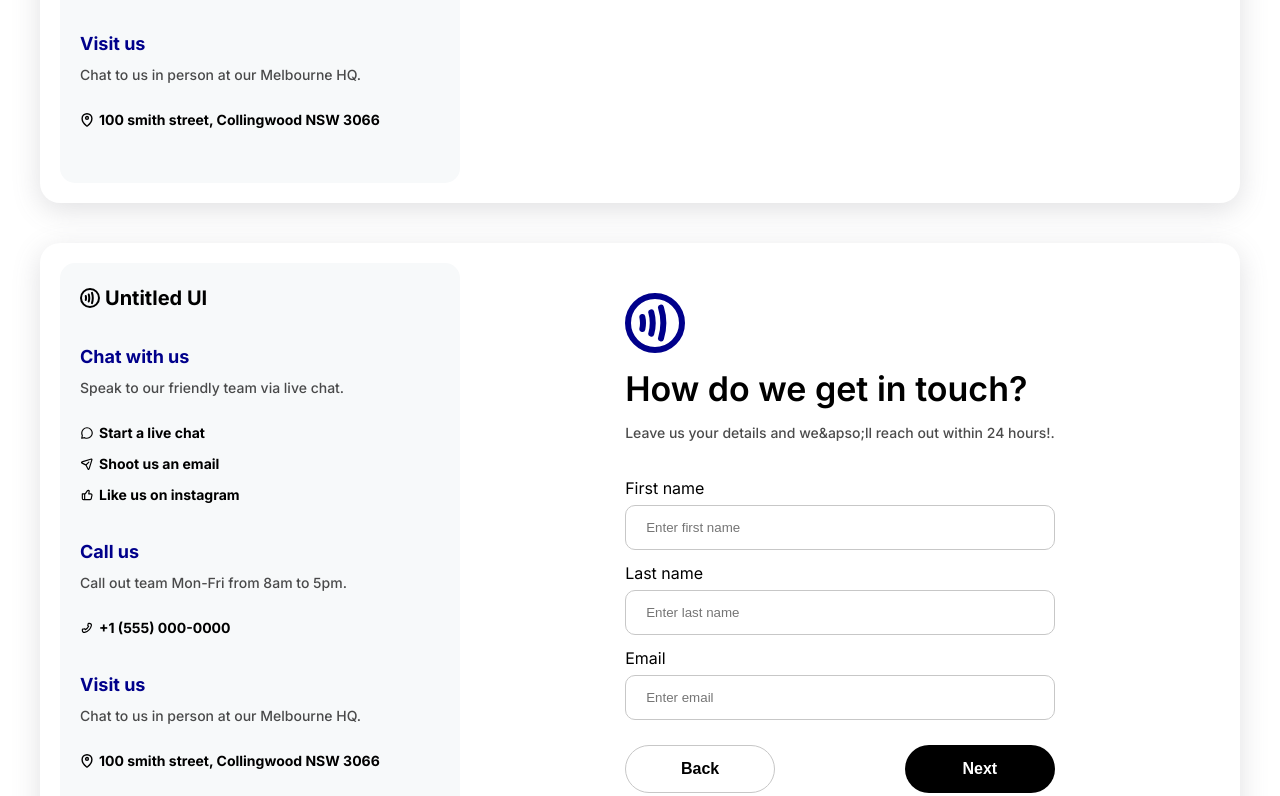
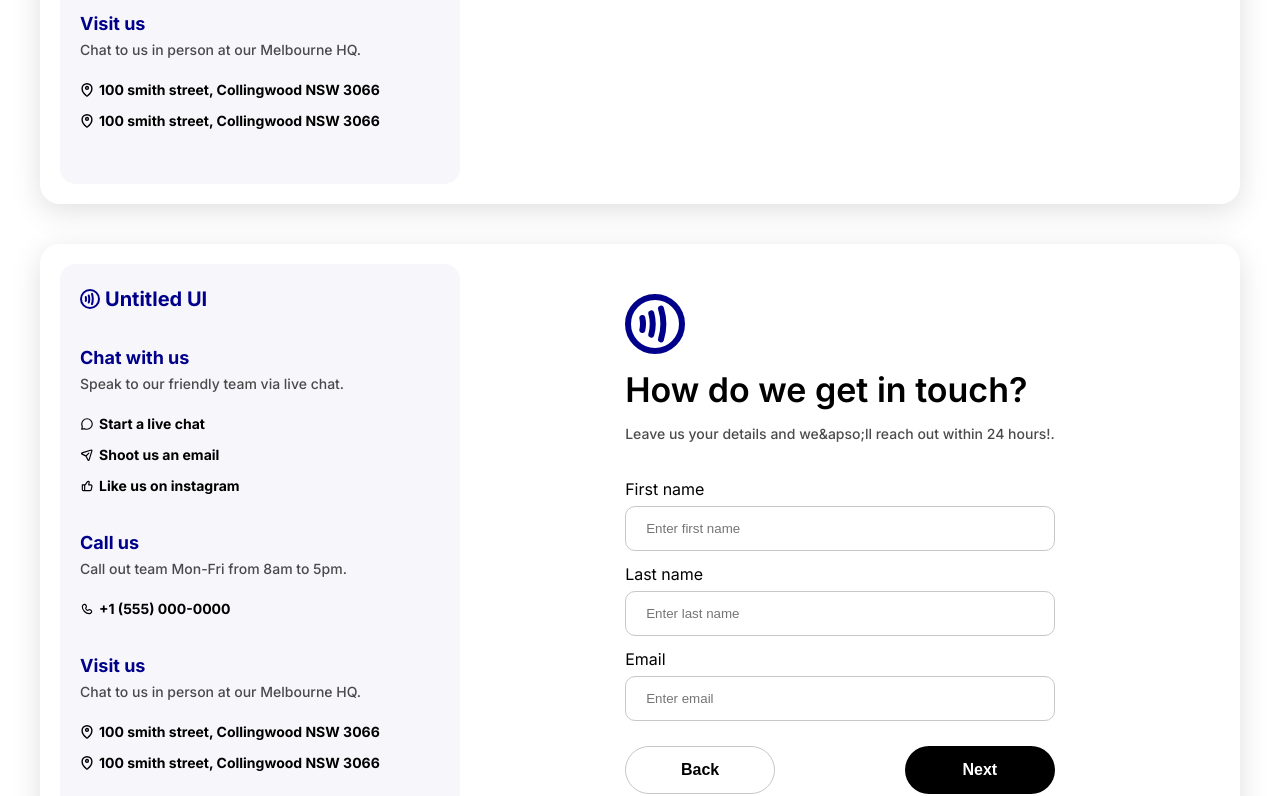
Before and after one commit to DipakGohilSimform/form-poc, a React (Vite) app: page / in a window 1280 px wide. Shown: the part 1278-2074 px from the top of the page. Built offline with nearby package versions, Linux system fonts and the light colour scheme.

Commit message:
main bg changed

```diff
--- a/src/components/multi-step-form/MultiStepForm.jsx
+++ b/src/components/multi-step-form/MultiStepForm.jsx
@@ -225,7 +225,7 @@ function MultiStepForm() {
         .to(
           endGreetingRef.current,
           {
-            y: "-2050",
+            y: "-2070",
             duration: 0.8,
             ease: "power1.out",
           },
@@ -416,6 +416,10 @@ function MultiStepForm() {
                 <Location />
                 100 smith street, Collingwood NSW 3066
               </a>
+              <a href="#" className="dark">
+                <Location />
+                100 smith street, Collingwood NSW 3066
+              </a>
             </div>
           </div>
           <div className="form-content">
@@ -483,6 +487,10 @@ function MultiStepForm() {
             <div className="title-wrapper">
               <h3 className="sidebar-heading">Visit us</h3>
               <p className="desc">Chat to us in person at our Melbourne HQ.</p>
+              <a href="#" className="dark">
+                <Location />
+                100 smith street, Collingwood NSW 3066
+              </a>
               <a href="#" className="dark">
                 <Location />
                 100 smith street, Collingwood NSW 3066
@@ -585,6 +593,10 @@ function MultiStepForm() {
                 <Location />
                 100 smith street, Collingwood NSW 3066
               </a>
+              <a href="#" className="dark">
+                <Location />
+                100 smith street, Collingwood NSW 3066
+              </a>
             </div>
           </div>
           <div className="form-content">
--- a/src/components/multi-step-form/MultiStepForm.scss
+++ b/src/components/multi-step-form/MultiStepForm.scss
@@ -1,6 +1,7 @@
 .multi-step-form {
   height: 100vh;
   width: 100vw;
+  background-color: var(--clr-blue-3);
   .greetings-section {
     height: 100%;
     display: flex;
@@ -108,6 +109,7 @@
     padding: 80px 40px;
     .form-wrapper {
       width: 100%;
+      // height: 75vh;
       display: flex;
       border-radius: 20px;
       padding: 20px;
@@ -119,7 +121,7 @@
         flex: 0 0 400px;
         padding: 20px;
         border-radius: 15px;
-        background-color: var(--clr-gray-1);
+        background-color: var(--clr-blue-4);
 
         .logo {
           display: flex;
@@ -130,6 +132,7 @@
           line-height: 30px;
           color: var(--clr-black);
           margin-bottom: 30px;
+          color: var(--clr-blue-2);
         }
         .title-wrapper {
           margin-bottom: 30px;
@@ -139,7 +142,6 @@
           font-weight: 700;
           line-height: 28px;
           color: var(--clr-blue-2);
-          margin-bottom: 5px;
         }
         .desc {
           font-size: 14px;
@@ -147,7 +149,7 @@
           line-height: 24px;
           opacity: 0.7;
           color: var(--clr-black);
-          margin-bottom: 20px;
+          margin-bottom: 15px;
         }
         .dark {
           display: flex;
--- a/src/components/svgs/Phone.jsx
+++ b/src/components/svgs/Phone.jsx
@@ -7,13 +7,20 @@ function Phone() {
       fill="none"
       xmlns="http://www.w3.org/2000/svg"
     >
-      <path
-        d="M19.5063 7.95952C18.0666 13.6147 13.6147 18.0666 7.95953 19.5063C5.81867 20.0513 4 18.2091 4 16V15C4 14.4477 4.44883 14.0053 4.99842 13.9508C5.92696 13.8587 6.81815 13.6397 7.65438 13.3112L9.17366 14.8305C11.6447 13.648 13.648 11.6447 14.8305 9.17367L13.3112 7.65438C13.6397 6.81816 13.8587 5.92696 13.9508 4.99842C14.0053 4.44883 14.4477 4 15 4H16C18.2091 4 20.0513 5.81867 19.5063 7.95952Z"
-        stroke="currentColor"
-        strokeWidth="2"
+      <g id="SVGRepo_bgCarrier" strokeWidth="0"></g>
+      <g
+        id="SVGRepo_tracerCarrier"
         strokeLinecap="round"
         strokeLinejoin="round"
-      />
+      ></g>
+      <g id="SVGRepo_iconCarrier">
+        <path
+          d="M10.0376 5.31617L10.6866 6.4791C11.2723 7.52858 11.0372 8.90532 10.1147 9.8278C10.1147 9.8278 10.1147 9.8278 10.1147 9.8278C10.1146 9.82792 8.99588 10.9468 11.0245 12.9755C13.0525 15.0035 14.1714 13.8861 14.1722 13.8853C14.1722 13.8853 14.1722 13.8853 14.1722 13.8853C15.0947 12.9628 16.4714 12.7277 17.5209 13.3134L18.6838 13.9624C20.2686 14.8468 20.4557 17.0692 19.0628 18.4622C18.2258 19.2992 17.2004 19.9505 16.0669 19.9934C14.1588 20.0658 10.9183 19.5829 7.6677 16.3323C4.41713 13.0817 3.93421 9.84122 4.00655 7.93309C4.04952 6.7996 4.7008 5.77423 5.53781 4.93723C6.93076 3.54428 9.15317 3.73144 10.0376 5.31617Z"
+          stroke="currentColor"
+          strokeWidth="2"
+          strokeLinecap="round"
+        ></path>
+      </g>
     </svg>
   );
 }
--- a/src/index.css
+++ b/src/index.css
@@ -16,6 +16,8 @@ body {
   --clr-secondary-2: #5f5d5dbf;
   --clr-blue-1: #111827;
   --clr-blue-2: #00008b;
+  --clr-blue-3: #7676ff0f;
+  --clr-blue-4: #00008b08;
   --clr-purple: #9932cc;
   --clr-black: #000000;
   --clr-white: #ffffff;
```
